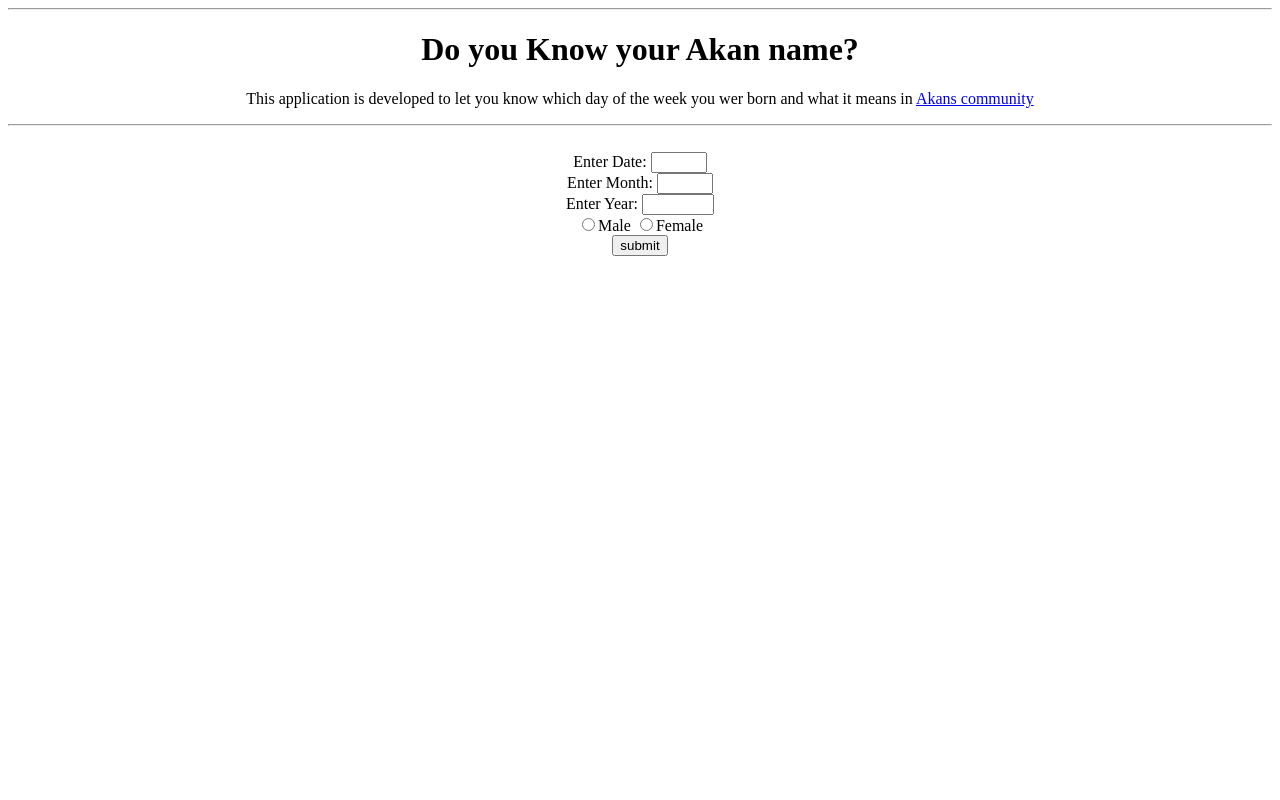
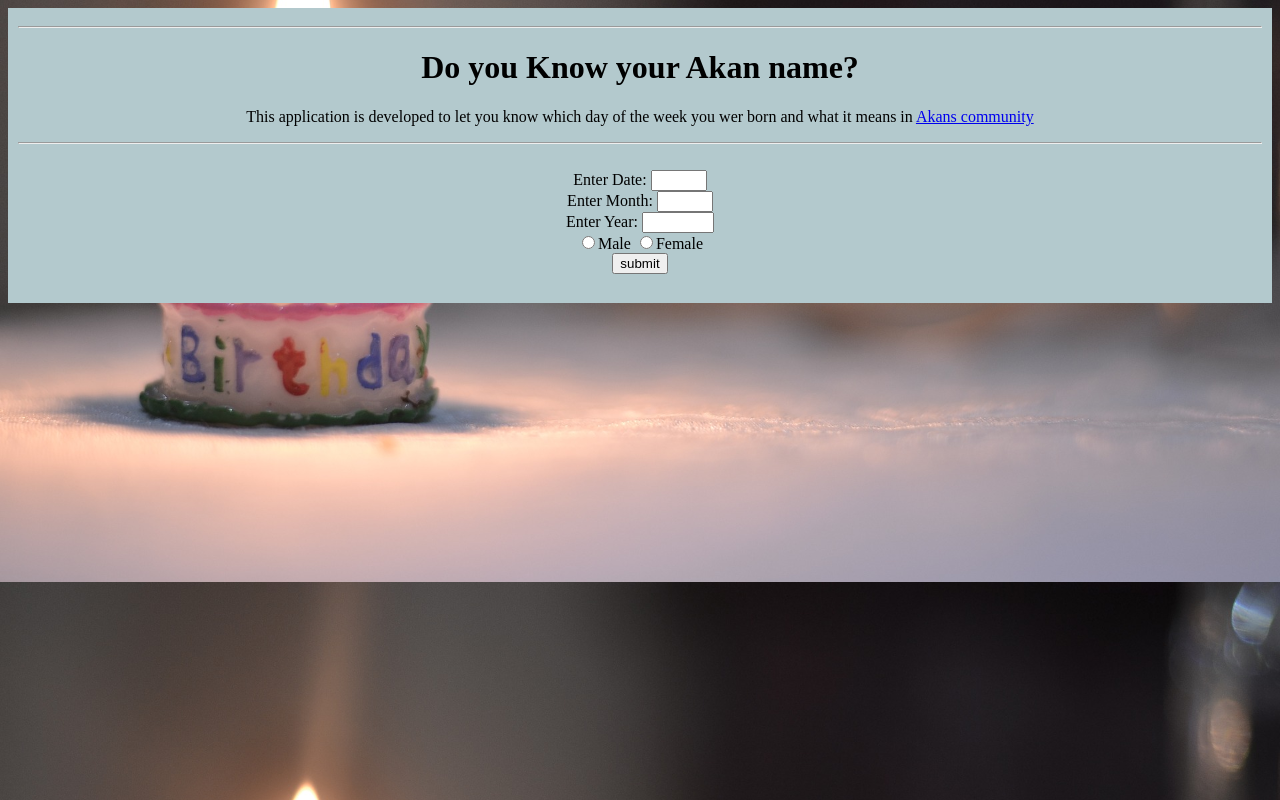
Before and after one commit to hebrahimachuki/akan-name-generator, a plain HTML site: page index.html in a window 1280 px wide. Drawn offline with Linux system fonts and the light colour scheme.

Commit message:
make corrections in html and add style to the body and input area

```diff
--- a/index.html
+++ b/index.html
@@ -4,6 +4,8 @@
     <meta charset="UTF-8">
     <meta http-equiv="X-UA-Compatible" content="IE=edge">
     <meta name="viewport" content="width=device-width, initial-scale=1.0">
+    <link rel="stylesheet" href="style.css">
+    <script></script>
     <title>Akan-name</title>
 </head>
 <body>
@@ -27,5 +29,6 @@
 
         </div>
     </div>
+
 </body>
 </html>
--- a/style.css
+++ b/style.css
@@ -0,0 +1,13 @@
+body{
+    background-image: url(img/birthday.jpg);
+    background-position: center;
+    background-size: cover;
+
+}
+#inputs{
+    width: 36 rems;
+    height: 28 rems;
+    position: relative;
+    padding: 10px;
+    background-color: rgb(179, 201, 205);
+}
```
